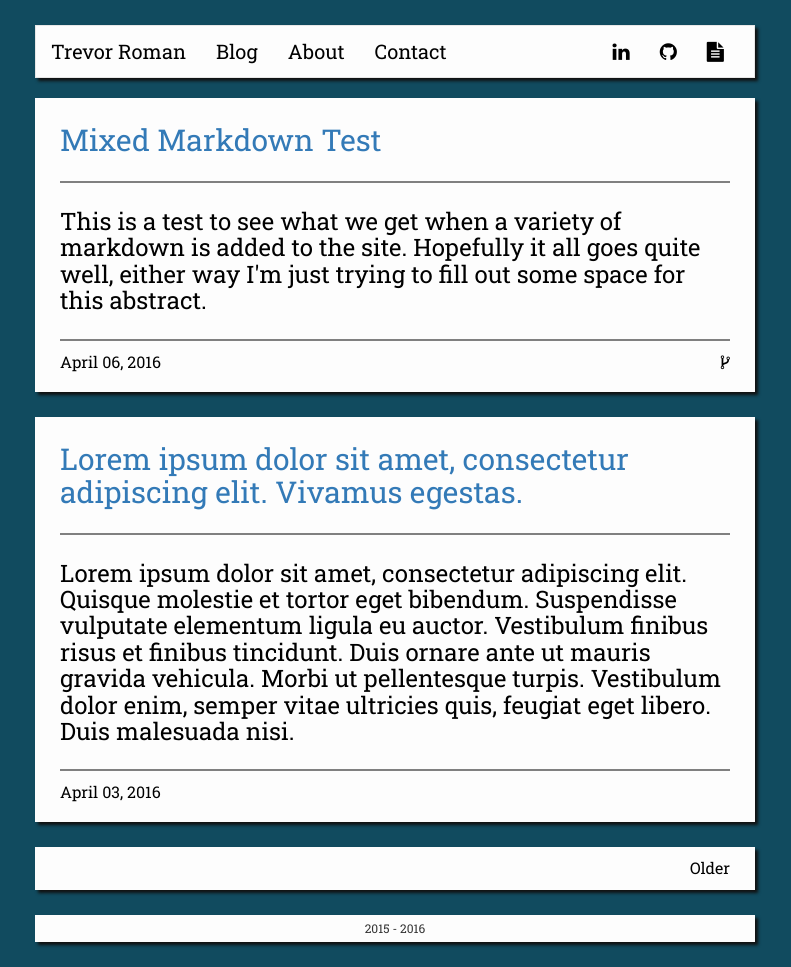
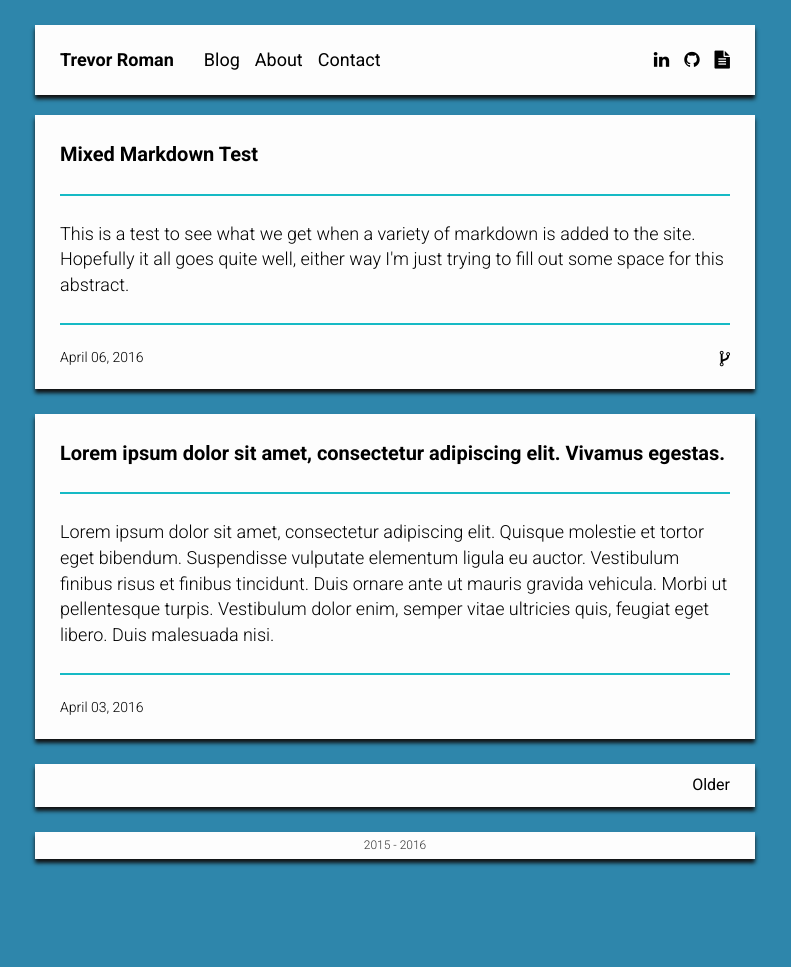
Before and after one commit to siketh/TRBlog, a Flask app: page /blog in a window 1280 px wide. Shown: the whole page, without its empty margins (245-1036 px from the left). After the commit the page ends 866 px from the top, so only its background shows below. Run offline with Flask 2, Linux system fonts and the light colour scheme; data comes from the database, SQL or seed files in the repository; some libraries are stand-ins or nearby versions.

Commit message:
Changed font. Added CSS variables for font sizes and colors. Refactored and restructured a lot of CSS. Miscellaneous changes to style.

```diff
--- a/app/static/css/style.css
+++ b/app/static/css/style.css
@@ -5,134 +5,188 @@
 }
 
 body {
-  background-color: #114B5F;
-  font-family: 'Roboto Slab';
-  font-size: 16px;
+  --color-primary-1: #2E86AB;
+  --color-primary-2: #FDFDFD;
+  --color-secondary-1:;
+  --color-shadow: #111111;
+  --color-text: #000000;
+  --color-separator: #16BAC5;
+  --font-xlarge: 20px;
+  --font-large: 18px;
+  --font-normal: 16px;
+  --font-small: 14px;
+  --font-xsmall: 12px;
+  background-color: #2E86AB;
+  font-family: 'Roboto';
+  font-size: var(--font-normal);
 }
 
-.navbar {
+h1 {
+  font-size: var(--font-xlarge);
+}
+
+h2, blockquote {
+  font-size: var(--font-large);
+}
+
+h3 {
+  font-size: var(--font-normal);
+}
+
+h4 {
+  font-size: var(--font-small);
+}
+
+h5 {
+  font-size: var(--font-xsmall);
+}
+
+/** NAVIGATION **/
+
+.navbar-default {
   border-radius: 0px;
   margin-top: 25px;
-  background-color: #fdfdfd;
-  box-shadow: 3px 3px 3px #111111;
+  padding: 10px;
+  border: none;
+  background-color: var(--color-primary-2);
+  color: var(--color-text);
+  box-shadow: 0px 4px 4px var(--color-shadow);
 }
 
-.navbar-brand,
-.navbar-brand:hover {
-  color: #000000 !important;
-  float: left;
-  font-size: 20px;
+.navbar-header > .navbar-brand,
+.navbar-header > .navbar-brand:hover,
+.navbar-default .navbar-nav > li >  a,
+.navbar-default .navbar-nav > li >  a:hover {
+  color: var(--color-text);
+  font-size: var(--font-large);
 }
 
-.navbar-default .navbar-nav > li>  a {
-  color: #000000;
+.navbar-header > .navbar-brand {
+  font-weight: bold;
 }
 
-.navbar-default .navbar-nav > li>  a:hover {
+.navbar-default .navbar-nav > li >  a:hover {
   text-decoration: underline;
+}
+
+.navbar-default .navbar-nav > li > a:last-child{
+  padding-right: 0px;
 }
 
 #internal-links {
   float: left;
-  font-size: 20px;
 }
 
 #external-links {
   float: right;
-  font-size: 20px;
 }
 
+/** BLOG POSTS **/
+
 .post {
-  background-color: #fdfdfd;
-  text-align: left;
   padding: 25px;
   margin-bottom: 25px;
-  box-shadow: 3px 3px 3px #111111;
+  background-color: var(--color-primary-2);
+  box-shadow: 0px 4px 4px var(--color-shadow);
 }
 
-.post-title h2 {
+.post-title {
+  margin-bottom: 25px;
+  font-weight: bold;
+  font-size: var(--font-xlarge);
+}
+
+.post-title a,
+.post-title a:hover {
+  color: var(--color-text);
+}
+
+.post-abstract {
+  color: var(--color-text);
+  font-weight: lighter;
+  font-size: var(--font-large);
+  padding-top: 25px;
+  padding-bottom: 25px;
+  border-top: solid var(--color-separator) 2px;
+  border-bottom: solid var(--color-separator) 2px;
+}
+
+.post-title p,
+.post-abstract p {
+  color: var(--color-text);
   margin: 0px !important;
   padding: 0px !important;
 }
 
-.post-title {
-  color: #000000;
-  margin-bottom: 25px;
-}
-
-.post-abstract h3 {
-  margin: 0px !important;
-  padding: 0px !important;
-}
-
-.post-abstract {
-  color: #000000;
-  padding-top: 25px;
-  padding-bottom: 25px;
-  border-top: solid gray 2px;
-  border-bottom: solid gray 2px;
-}
-
 .post-body {
-  color: #000000;
+  font-weight: lighter;
+  color: var(--color-text);
   margin-top: 25px;
   padding-bottom: 15px;
-  border-bottom: solid gray 2px;
+  border-bottom: solid var(--color-separator) 2px;
   display: none;
 }
 
 .post-info {
-  height: 16px;
-  margin-top: 10px;
+  height: var(--font-small);
+  line-height: var(--font-small);
+  margin-top: 25px;
 }
 
 .post-date span {
-  color: #000000;
-  font-size: 16px;
   float: left;
+  font-weight: lighter;
+  font-size: var(--font-small);
+  color: var(--color-text);
 }
 
 .post-repo a {
-  color: #000000;
-  font-size: 16px;
   float: right;
+  font-weight: bold;
+  font-size: var(--font-large);
+  color: var(--color-text);
 }
 
 .show-comments-button {
-  color: #000000;
   display: none;
   float: right;
   margin-left: 10px;
-  font-size: 16px;
+  color: var(--color-text);
+  font-size: var(--font-large);
 }
 
 .post-comments {
+  margin-top: 25px;
+  padding-top: 25px;
+  border-top: solid var(--color-separator) 2px;
   display: none;
 }
 
+/** FOOTER **/
+
 .post-navigate {
-  background-color: #fdfdfd;
+  background-color: var(--color-primary-2);
   padding: 10px;
   margin-bottom: 25px;
-  box-shadow: 3px 3px 3px #111111;
+  box-shadow: 0px 4px 4px var(--color-shadow);
 }
 
 .newer-posts-button {
   float: left;
-  color: #000000;
+  color: var(--color-text);
 }
 
 .older-posts-button {
   float: right;
-  color: #000000;
+  color: var(--color-text);
 }
 
 .footer {
   text-align: center;
-  background-color: #fdfdfd;
+  background-color: var(--color-primary-2);
   margin-bottom: 25px;
   padding: 5px;
-  font-size: 12px;
+  font-size: var(--font-xsmall);
   font-weight: lighter;
-  box-shadow: 3px 3px 3px #111111;
+  box-shadow: 0px 4px 4px var(--color-shadow);
 }
--- a/app/templates/base.html
+++ b/app/templates/base.html
@@ -3,7 +3,7 @@
   <head>
     <title>trevorroman.com</title>
     <link rel="stylesheet" href="http://fonts.googleapis.com/css?family=Roboto:300,400,500,700" type="text/css">
-    <link href='https://fonts.googleapis.com/css?family=Roboto+Slab' rel='stylesheet' type='text/css'>
+    <link href='https://fonts.googleapis.com/css?family=Roboto' rel='stylesheet' type='text/css'>
     <link href="/static/css/bootstrap.min.css" rel="stylesheet" media="screen">
     <link href="/static/css/bootstrap-responsive.min.css" rel="stylesheet">
     <link href="https://maxcdn.bootstrapcdn.com/font-awesome/4.5.0/css/font-awesome.min.css" rel="stylesheet">
--- a/app/templates/post.html
+++ b/app/templates/post.html
@@ -6,7 +6,7 @@
 <div id="post-{{loop.index}}" class="post">
 	<div id="post-title-{{loop.index}}" class="post-title">
 		{% if post.title %}
-		<a href="{{ url_for(page, post_id=post.id) }}"><h2>{{ post.title }}</h2></a>
+		<a href="{{ url_for(page, post_id=post.id) }}"><p>{{ post.title }}</p></a>
 		{% else %}
 		<p>Error: No Title</p>
 		{% endif %}
@@ -14,7 +14,7 @@
 
 	<div id="post-abstract-{{loop.index}}" class="post-abstract">
 		{% if post.abstract %}
-		<h3>{{ post.abstract }}</h3>
+		<p>{{ post.abstract }}</p>
 		{% else %}
 		<p>Error: No Abstract</p>
 		{% endif %}
```
